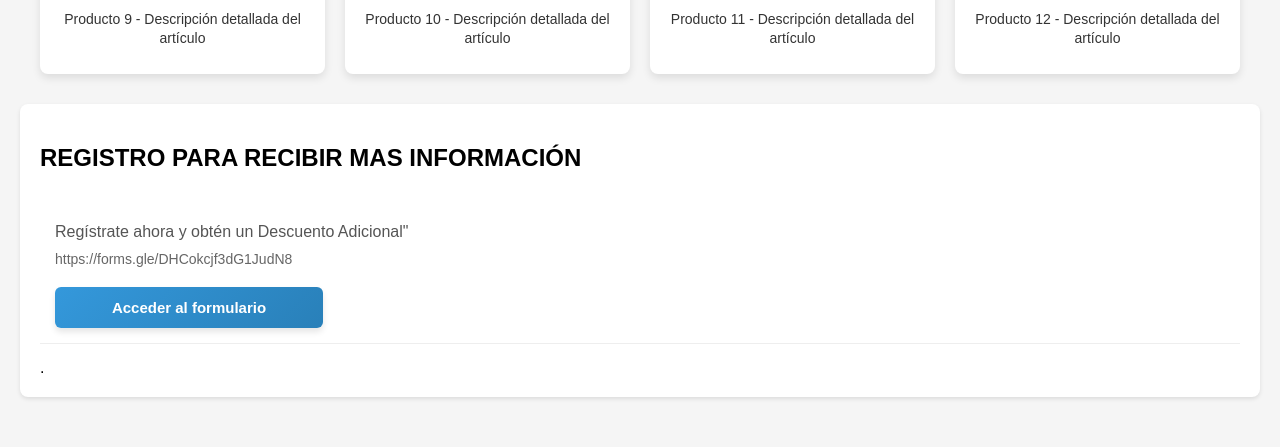
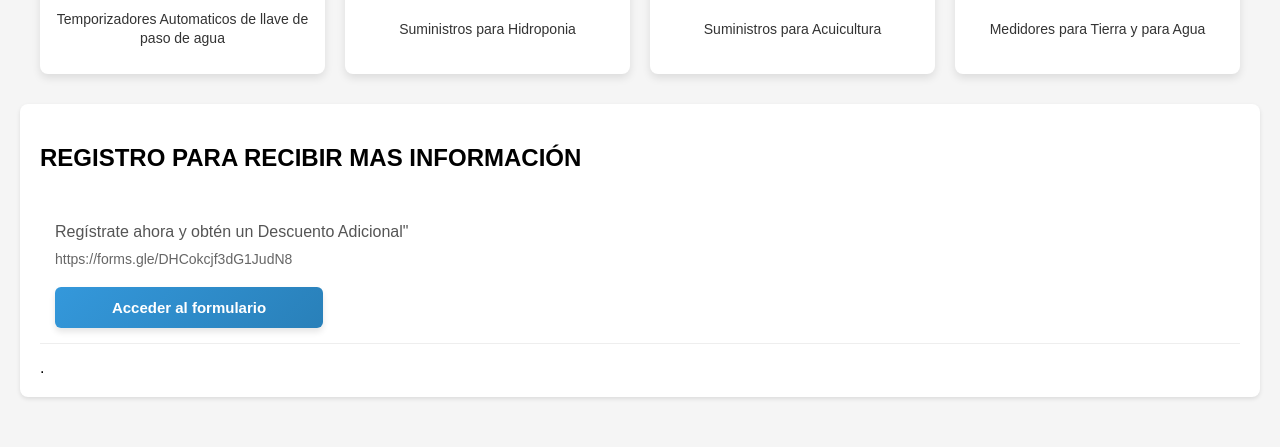
Before and after one commit to grupomultipc/agrototal, a plain HTML site: page index.html in a window 1280 px wide. Shown: the part 1024-1471 px from the top of the page. Drawn offline with Linux system fonts and the light colour scheme.

Commit message:
Update index.html

```diff
--- a/index.html
+++ b/index.html
@@ -264,10 +264,10 @@
                 "Sustratos para Pilones y hidroponia",
                 "Microaspersores para riego por goteo",
                 "Sistemas Solares Basicos para Agricultura",
-                "",
-                "",
-                "",
-                ""
+                "Temporizadores Automaticos de llave de paso de agua",
+                "Suministros para Hidroponia",
+                "Suministros para Acuicultura",
+                "Medidores para Tierra  y para Agua "
             ];
 
             // Crear contenedores para cada imagen
```
